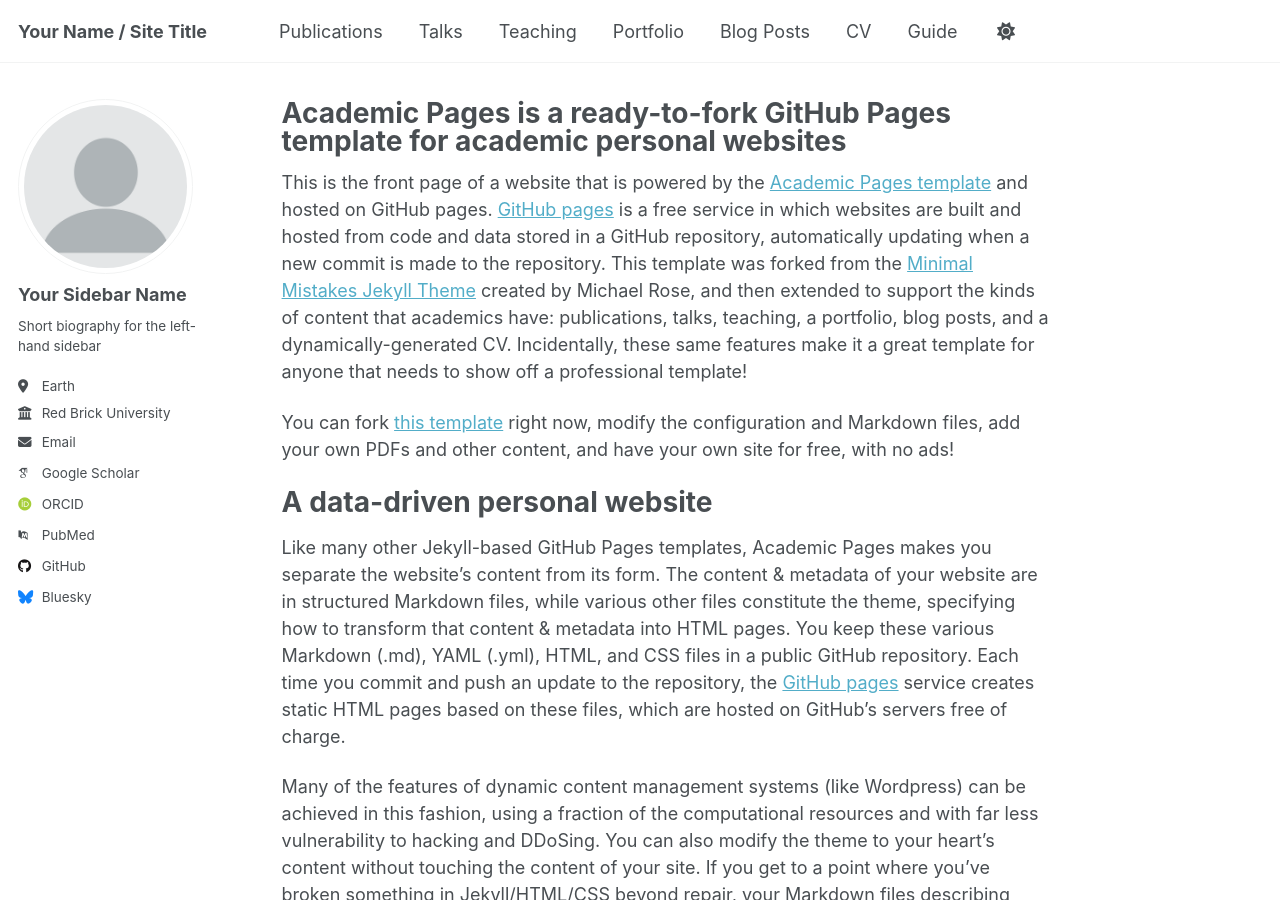
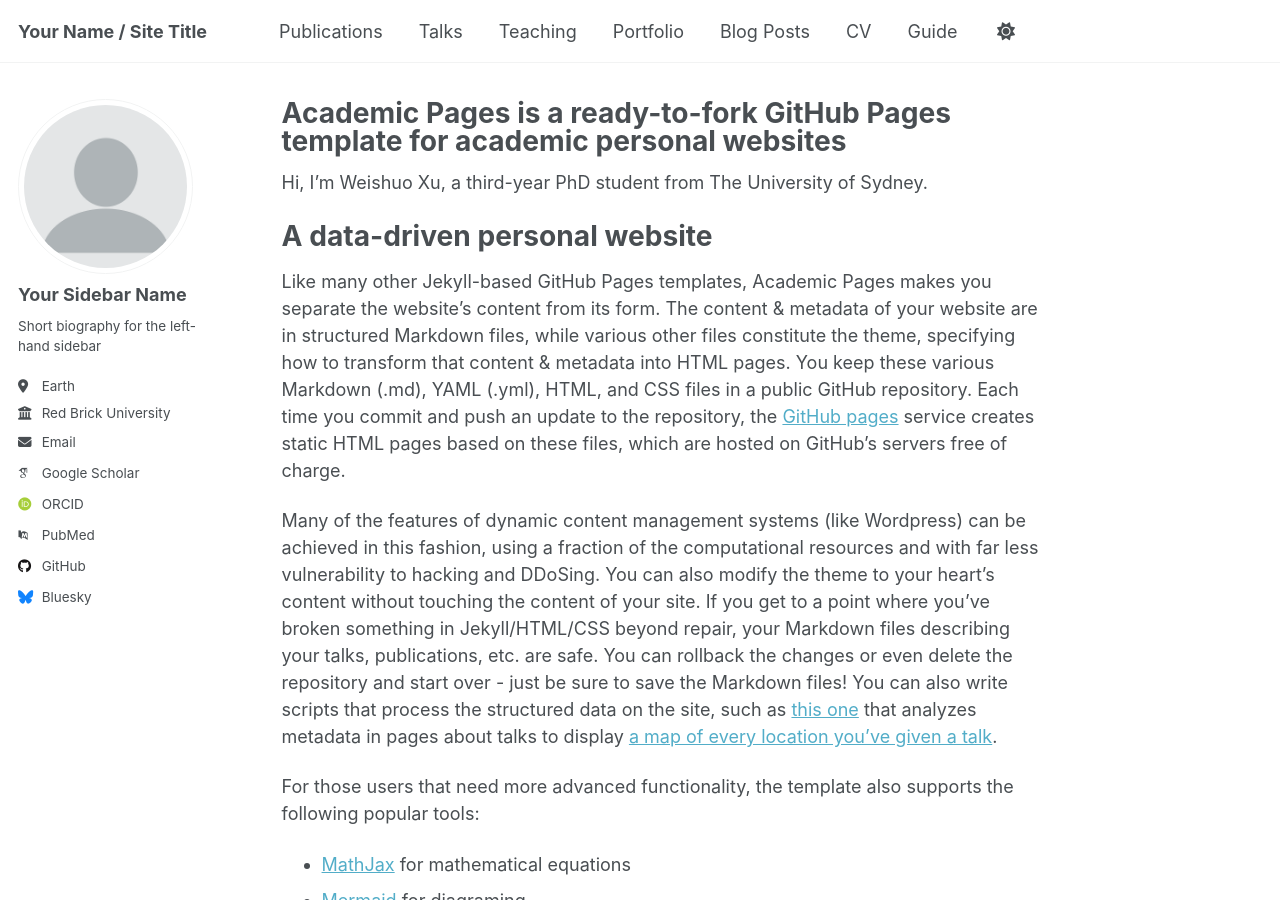
Before and after one commit to weishuoxu/weishuoxu.github.io, a Jekyll site: the page built from _pages/about.md, in a window 1280 px wide and 900 px high. Built offline with Jekyll 4.4.1, drawn with Linux system fonts in a browser that asks for light colours; some web fonts are replaced; a script that is not in the unit is left out.

Commit message:
Update about.md

```diff
--- a/_pages/about.md
+++ b/_pages/about.md
@@ -7,9 +7,13 @@ redirect_from:
   - /about.html
 ---
 
+Hi, I'm Weishuo Xu, a third-year PhD student from The University of Sydney.
+
+
+<!-- This is a comment in Markdown
 This is the front page of a website that is powered by the [Academic Pages template](https://github.com/academicpages/academicpages.github.io) and hosted on GitHub pages. [GitHub pages](https://pages.github.com) is a free service in which websites are built and hosted from code and data stored in a GitHub repository, automatically updating when a new commit is made to the repository. This template was forked from the [Minimal Mistakes Jekyll Theme](https://mmistakes.github.io/minimal-mistakes/) created by Michael Rose, and then extended to support the kinds of content that academics have: publications, talks, teaching, a portfolio, blog posts, and a dynamically-generated CV. Incidentally, these same features make it a great template for anyone that needs to show off a professional template!
 
- You can fork [this template](https://github.com/academicpages/academicpages.github.io) right now, modify the configuration and Markdown files, add your own PDFs and other content, and have your own site for free, with no ads!
+ You can fork [this template](https://github.com/academicpages/academicpages.github.io) right now, modify the configuration and Markdown files, add your own PDFs and other content, and have your own site for free, with no ads! -->
 
 A data-driven personal website
 ======
```
